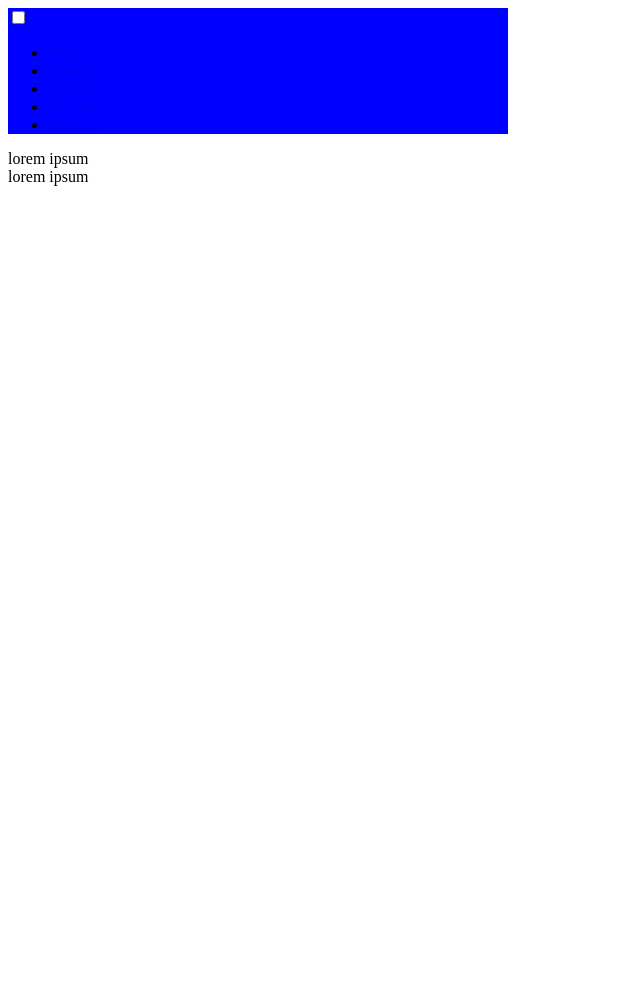
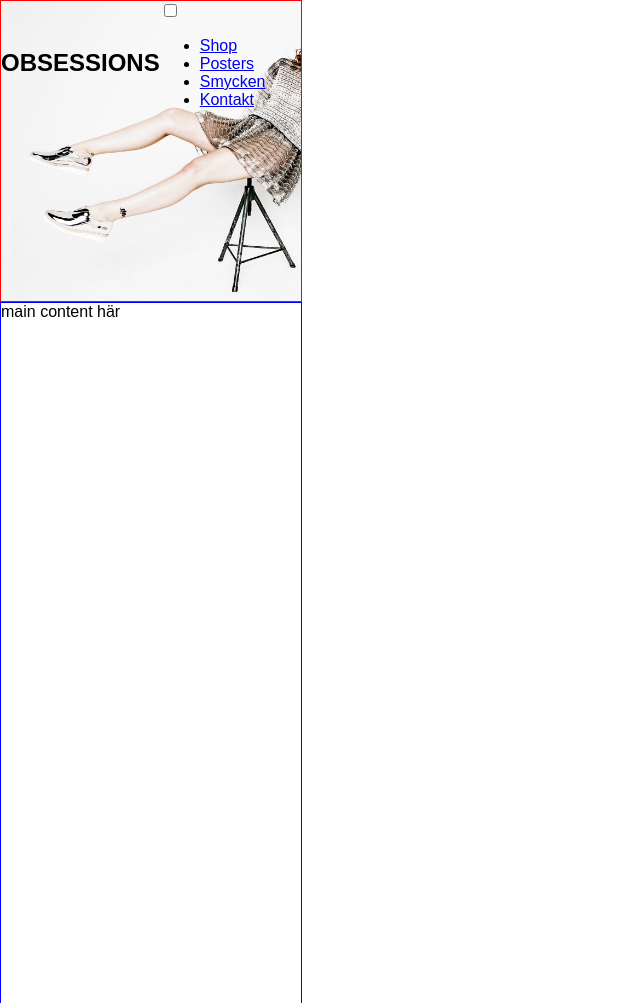
Before and after one commit to Holmkvists/first-group-project, a website: page alexia.html in a window 1280 px wide. Shown: the top 1003 px of the page, without its empty margins (0-640 px from the left). Before the commit the page ends 800 px from the top, so only its background shows below. Drawn offline with Linux system fonts and the light colour scheme.

Commit message:
added scss

```diff
--- a/alexia.html
+++ b/alexia.html
@@ -8,6 +8,8 @@
     <link rel="stylesheet" href="css/alexia.css" />
   </head>
   <header>
+    <div class="container">
+    <div class="h1-container"><h1>OBSESSIONS</h1></div>
     <!-------------------- Navigationen börjar här-------------------------------->
     <nav id="navigation">
       <div id="toggle">
@@ -20,18 +22,17 @@
           <li><a href="#">Shop</a></li>
           <li><a href="#">Posters</a></li>
           <li><a href="#">Smycken<a></li>
-          <li><a href="#">Om oss</a></li>
           <li><a href="#">Kontakt</a></li>
         </ul>
       </div>
     </nav>
+    <div class="container">
   </header>
   <!------------------ Bodyn och footerns content kommer ligga här --------------------------->
   <body>
     <main>
-    <div>lorem ipsum</div>
-    <div>lorem ipsum</div>
+  <div>main content här</div>
+</main>
   </body>
-</main>
 <footer></footer>
 </html>
--- a/scss/alexia.scss
+++ b/scss/alexia.scss
@@ -4,20 +4,63 @@ body {
 
   background: #fff;
   color: #000;
+  font-size: 12pt;
   font-family: Arial, Helvetica, sans-serif;
 }
 
 header {
-  /* background-image: url(...) */
-  width: 500px;
+  background-image: url("../assets/images/4_web.jpg");
+  background-size: cover;
+  background-repeat: no-repeat;
+  background-position: left top;
+  background-attachment: fixed;
+  width: 300px;
+  height: 300px;
+  border: 1px solid red;
 }
 
-@media screen and (min-width: 300) {
+.container {
+  width: 300px;
+  display: flex;
+  justify-content: center;
+  align-items: center;
+}
+
+.h1-container {
+  display: flex;
+  justify-content: center;
+  align-items: center;
+
+  h1 {
+    font-size: 1.5rem;
+    color: black;
+    text-align: center;
+  }
+}
+
+main {
+  width: 300px;
+  height: 700px;
+  border: 1px solid blue;
+}
+
+footer {
+  width: 300px;
+  height: 200px;
+  border: 1px solid orange;
+}
+
+/*@media screen and (min-width: 300) { */
   nav {
     #navigation {
     }
 
     .toggle {
+      display: block;
+      position: relative;
+      top: 50px;
+      left: 50px;
+      width: 5%;
     }
 
     #menu {
@@ -28,5 +71,23 @@ header {
 
     .menu-icon {
     }
+
+    ul {
+      list-style: none;
+    }
+
+    a {
+      color: white;
+      font-size: 1.5rem;
+      text-decoration: none;
+      transition: color 0.4s ease;
+    }
+
+    a:hover
+    {
+      color: #red;
+    }
+
+
   }
 }
```
Also changed, not shown: assets/images/4_web.jpg (added), css/alexia.css.
